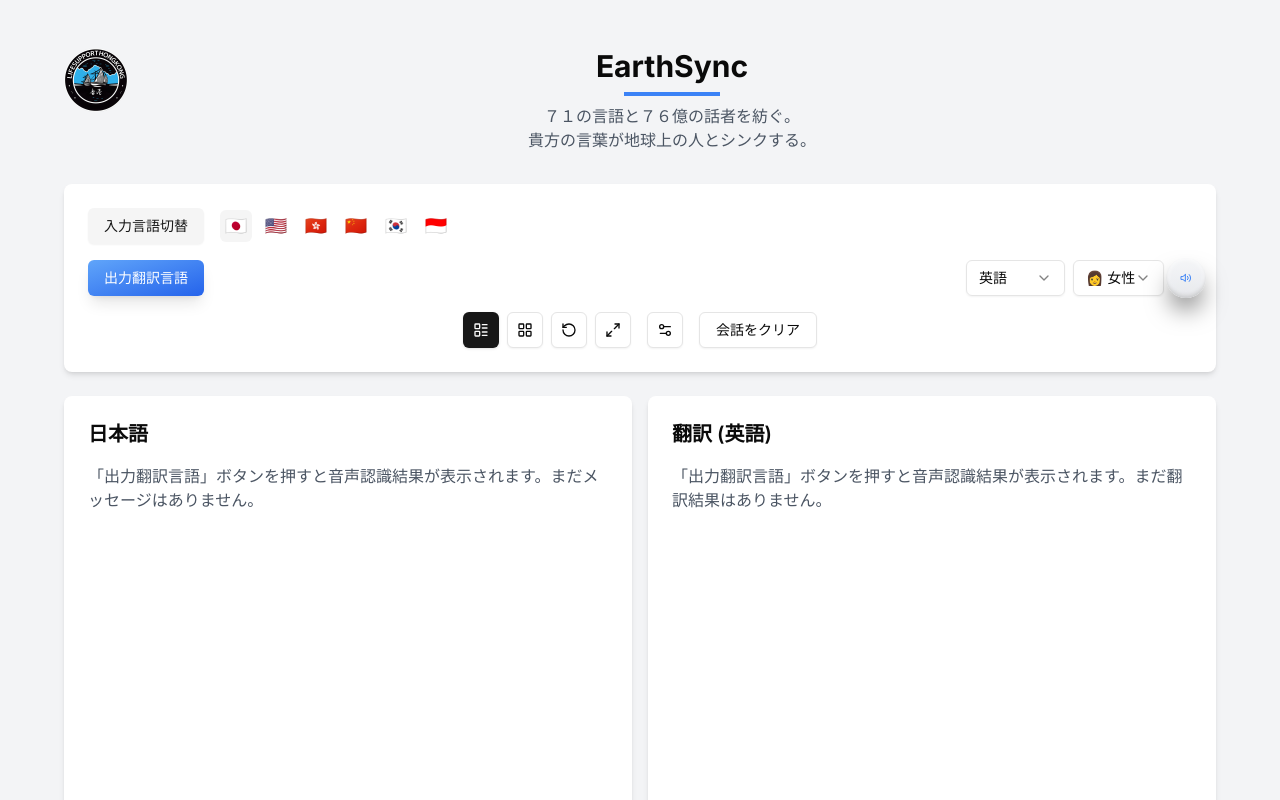
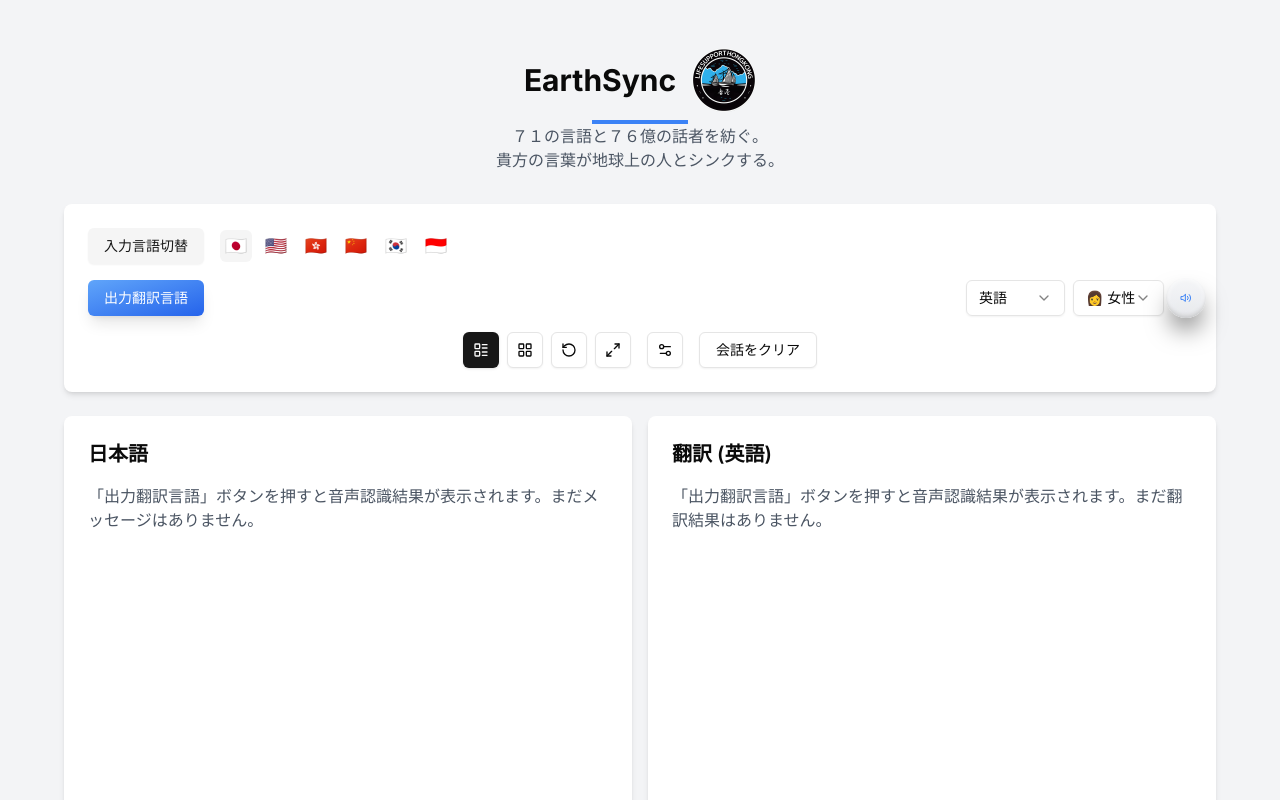
Before and after one commit to cantoneseslang/simultaneous-interpretation-system, a Next.js app: page / in a window 1280 px wide. Shown: the top 800 px of the page. Built offline with nearby package versions, Linux system fonts and the light colour scheme.

Commit message:
Update code with new changes

```diff
--- a/app/page.tsx
+++ b/app/page.tsx
@@ -230,6 +230,9 @@
     <div className="min-h-screen bg-gray-100 py-12 px-4 sm:px-6 lg:px-8">
   <div className="max-w-6xl mx-auto">
     <div className="flex mb-8">
+      <div className="flex-1 text-center">
+        <div className="flex items-center justify-center gap-4 mb-2">
+          <h1 className="text-3xl font-bold">EarthSync</h1>
           <Link href="https://lshk-ai-service.studio.site/">
             <Image
               src="/assets/logo/lifesupport-icon-512x512.png"
@@ -240,12 +243,8 @@
               className="h-16 w-auto hover:opacity-80 transition-opacity"
             />
           </Link>
-
-          <div className="flex-1 text-center">
-            <h1 className="text-3xl font-bold mb-2">
-              EarthSync
+        </div>
         <div className="h-1 w-24 bg-blue-500 mx-auto mt-2"></div>
-            </h1>
         <p className="text-center text-gray-600">
           ７１の言語と７６億の話者を紡ぐ。<br />
           貴方の言葉が地球上の人とシンクする。
```
Lines whose indentation alone changed are shown as unchanged.
